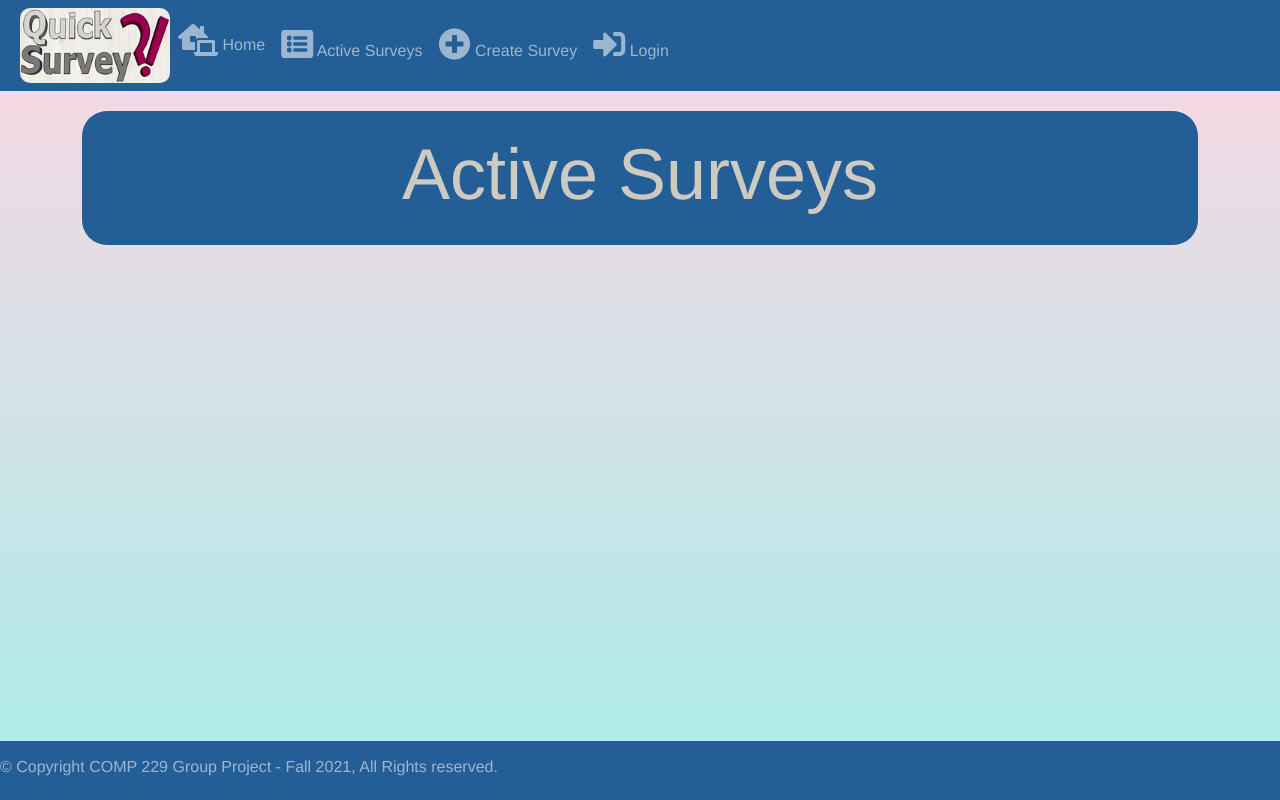
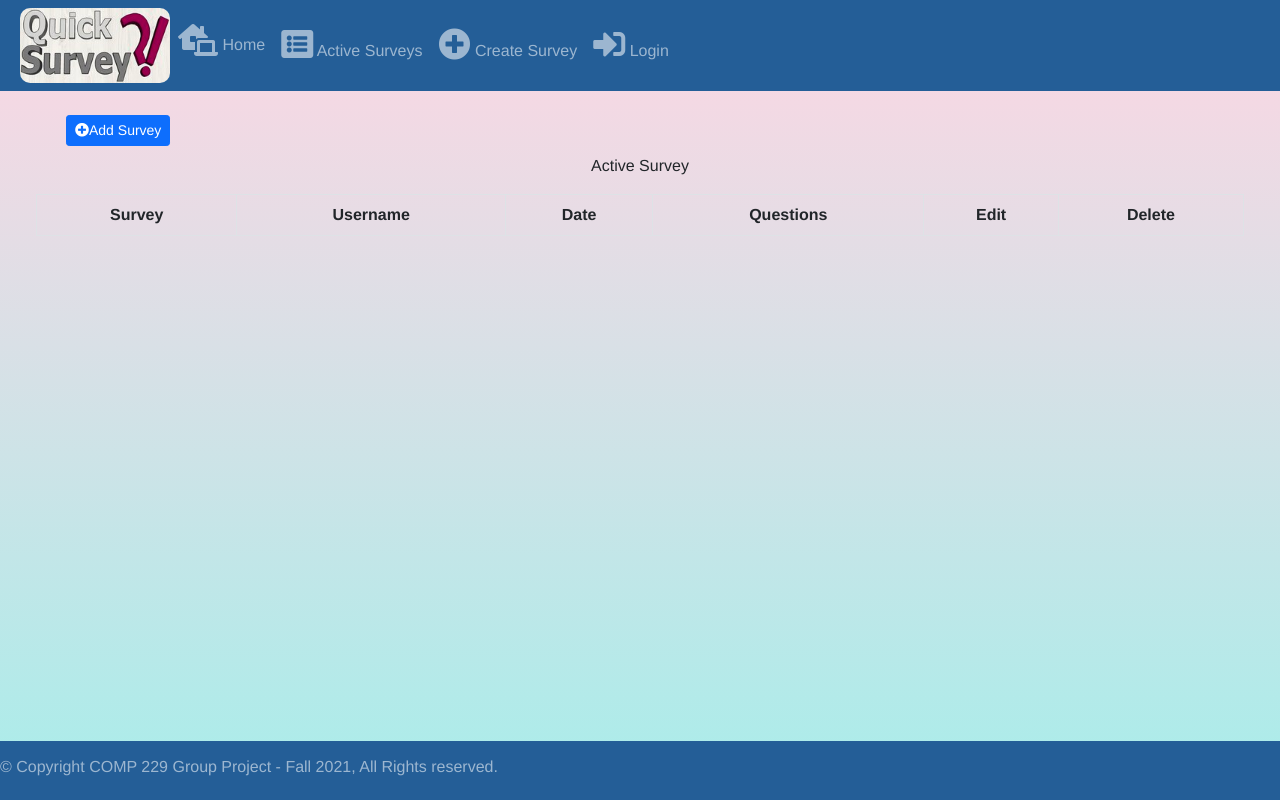
Before and after one commit to umapavanc/Survey_Site_demorepo, an Angular app: page /active-surveys in a window 1280 px wide. Built offline with nearby package versions, Linux system fonts and the light colour scheme.

Commit message:
v1.2#15112021

```diff
--- a/package.json
+++ b/package.json
@@ -28,7 +28,6 @@
   },
   "devDependencies": {
     "@angular-devkit/build-angular": "~13.0.2",
-    "@angular/cli": "~13.0.2",
     "@angular/compiler-cli": "~13.0.0",
     "@types/bootstrap": "^5.1.6",
     "@types/jasmine": "~3.10.0",
--- a/src/app/pages/active-surveys/active-surveys.component.html
+++ b/src/app/pages/active-surveys/active-surveys.component.html
@@ -1 +1,26 @@
-<app-base-page></app-base-page>
+<main class="container-fluid">
+    <div class="col-md-12">
+
+        <div class="m-4">
+            <a class="btn btn-primary btn-sm mb-2" href="/create-survey" role="button">
+                <i class="fas fa-plus-circle"></i>Add Survey
+            </a>
+            <p class="display-7 text-center">Active Survey</p>
+        <table class="table table-bordered table-striped">
+          <thead class="thead-dark">
+            <tr>
+              <th scope="col" class="text-center">Survey</th>
+              <th scope="col" class="text-center">Username</th>
+              <th scope="col" class="text-center">Date</th>
+              <th scope="col" class="text-center">Questions</th>
+              <th scope="col" class="text-center">Edit</th>
+              <th scope="col" class="text-center">Delete</th>
+
+            </tr>
+          </thead>
+          <tbody>
+          </tbody>
+        </table>
+        </div>
+    </div>
+  </main>
--- a/src/app/pages/create-survey/create-survey.component.html
+++ b/src/app/pages/create-survey/create-survey.component.html
@@ -1,17 +1,24 @@
 <div class="container">
-
-<form formGroup="myForm">
+    <div class="col-md-12">
+        <div class="col-md-12">
+            <form class="form" formGroup="myform" (ngSubmit)="onSubmit">
     <div class="form-group">
-    <label for="question">Create Text Question:</label>
-    <input type="text" id="question" placeholder="Add your question here">
+    <label for="question">Question</label>
+    <input type="text" id="question" class="form-check" placeholder="Add your question here"
+    formControlName="question" required>
     </div>
 
-    <div class="form-group form-check">
-        <label class="form-check-label" for="terms">Create Checkbox Question</label>
-        <input type="checkbox"  placeholder="Add your checkbox question here" class="form-check-input"
-          id="terms" formControlName="terms" />
+    <div class="form-group">
+        <label for="answer">Answer</label>
+        <input type="tex"  placeholder="Add your answer here" class="form-check"
+          id="terms" formControlName="Answer" />
     </div>
 
-    <button class="btn btn-primary" type="submit" onclick="saveData()">Submit Form</button>
+    <button class="btn-primary" type="submit">
+        <i class="fas fa-edit"></i>Submit
+    </button>
+    <a href="/survey-list" class="btn btn-warning mb-2">
+        <i class="fas fa-undo"></i>Cancel
+    </a>
 </form>
 </div>
--- a/src/app/pages/create-survey/create-survey.component.ts
+++ b/src/app/pages/create-survey/create-survey.component.ts
@@ -1,9 +1,7 @@
 import { Component, OnInit } from '@angular/core';
 import { BasePageComponent } from 'src/app/partials/base-page/base-page.component';
 import { ActivatedRoute } from '@angular/router';
-import { FormBuilder, FormGroup } from '@angular/forms';
-
-
+import { FormBuilder, FormGroup, Validators } from '@angular/forms';
 
 @Component({
   selector: 'app-create-survey',
@@ -11,25 +9,25 @@ import { FormBuilder, FormGroup } from '@angular/forms';
   styleUrls: ['./create-survey.component.css']
 })
 export class CreateSurveyComponent extends BasePageComponent implements OnInit {
-  myForm!: FormGroup;
-
-  private saveData = () => {
-    console.log("Hello Hello");
-  }
-  constructor(route: ActivatedRoute, private formBuilder: FormBuilder) {
+  ActivatedRoute: any;
+  constructor(
+    route: ActivatedRoute,
+    private formBuilder: FormBuilder) {
     super(route);
    }
 
+   myForm!: FormGroup;
 
-  override ngOnInit(): void {
+   override ngOnInit(){
+     this.myForm = this.formBuilder.group({
+       id: [],
+       question: ['', Validators.required],
+       answer: ['', Validators.required]
+     });
+   }
+
+  onSubmit() {
+    this.ActivatedRoute.navigate(['active-surveys']);
   }
 
-
-  onSubmit(formData: { [x: string]: any; }) {
-    var name = formData['name'];
-  }
-
-  formGroup: any;
-
-
 }
```
Also changed, not shown: src/app/app.component.ts (+1 -10 lines), 1 other file (tests, documents, lock files or other folders).
